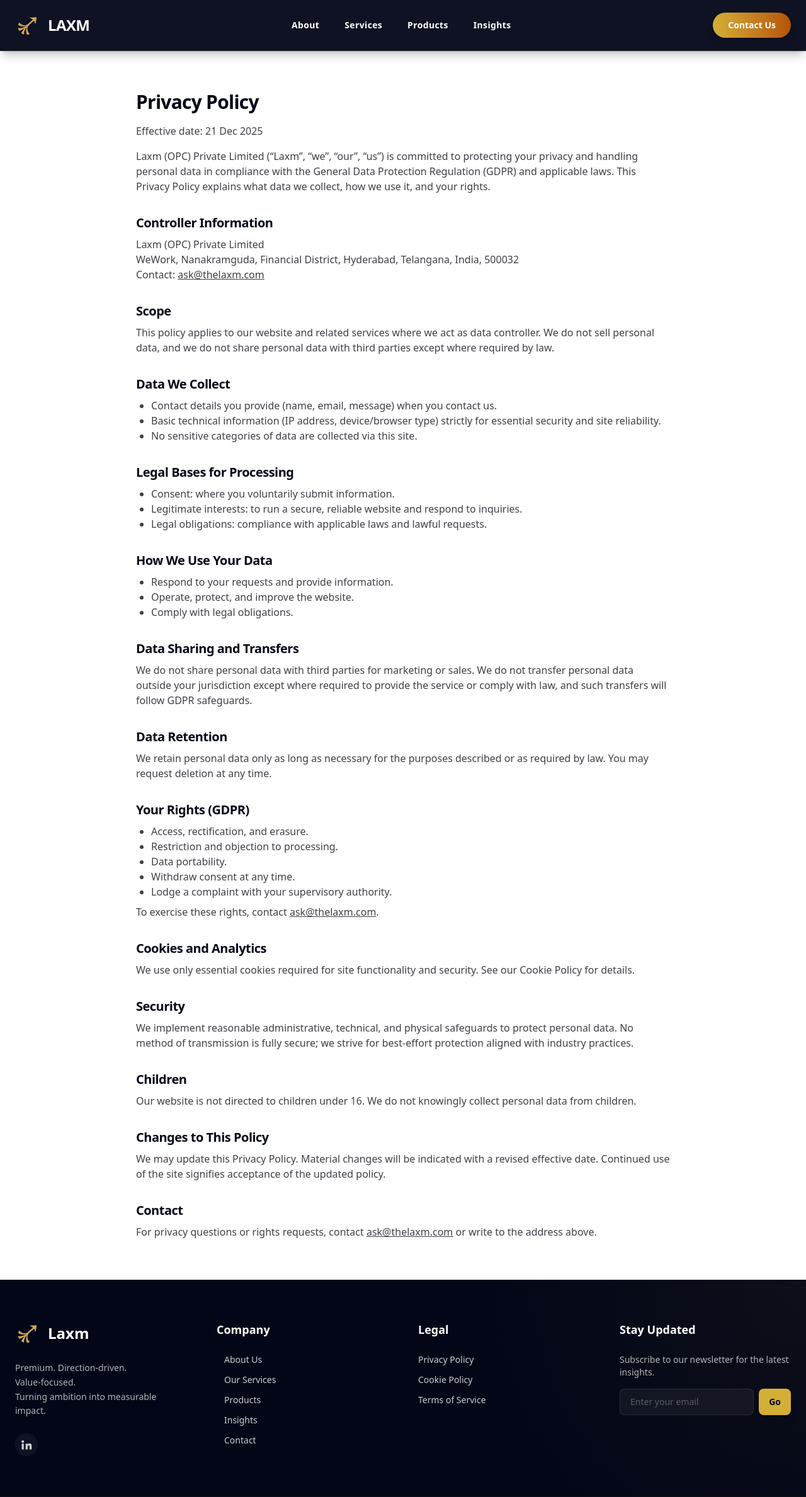
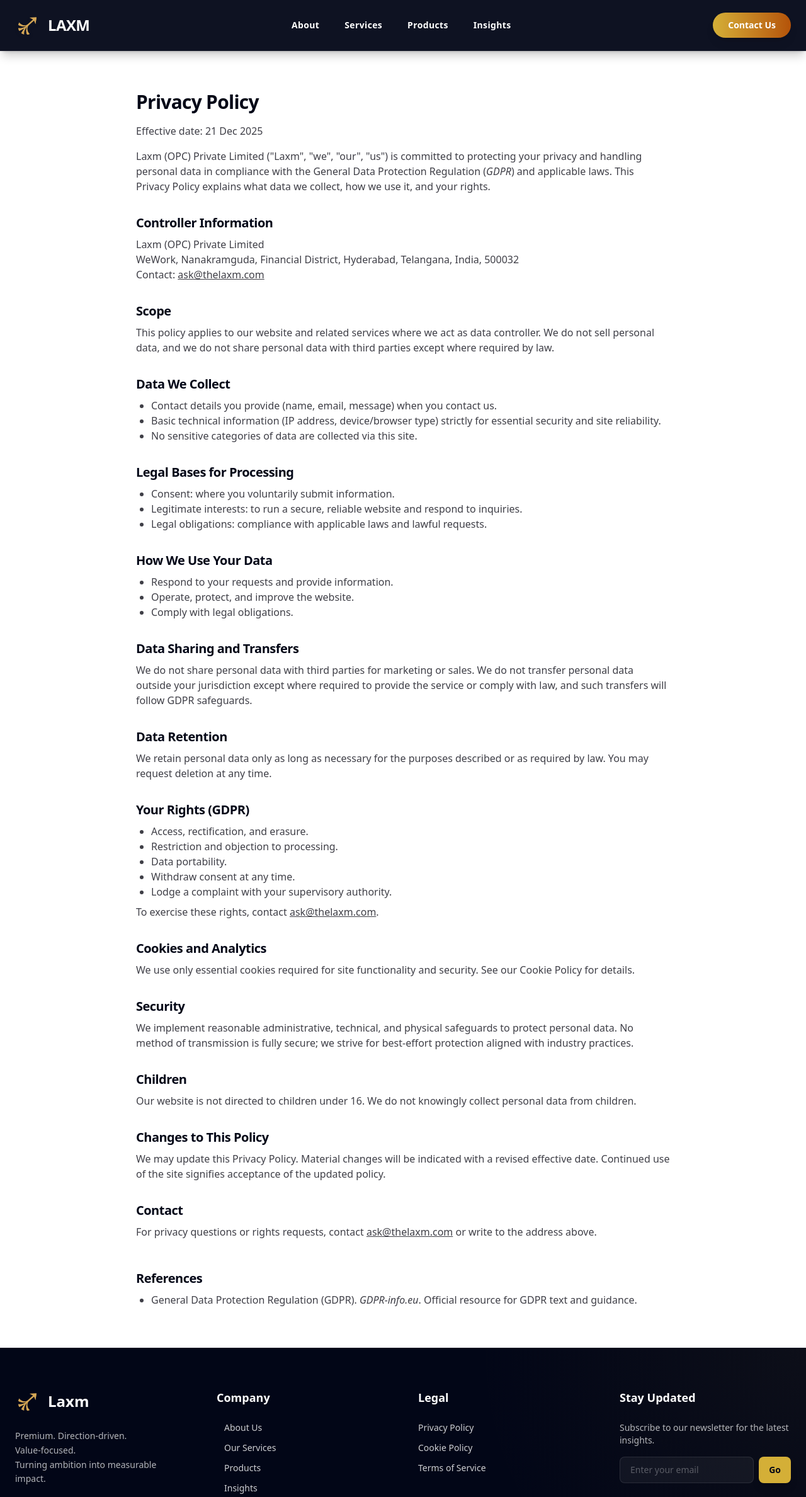
Before and after one commit to Laxm-OPC-Pvt-Ltd/website, a Next.js app: page /privacy-policy in a window 1280 px wide. Shown: the top 2377 px of the page at 63% size. Built offline with nearby package versions, Linux system fonts and the light colour scheme.

Commit message:
improvements

```diff
--- a/src/app/blog/[slug]/page.tsx
+++ b/src/app/blog/[slug]/page.tsx
@@ -81,6 +81,7 @@ export default async function PostPage({ params }: Props) {
     },
      keywords: post.tags?.join(", "),
      articleSection: post.category,
+     citation: post.references?.map((r) => r.url),
      timeRequired: `PT${post.readingTime}M`,
     inLanguage: "en-US",
     isPartOf: {
@@ -216,6 +217,7 @@ export default async function PostPage({ params }: Props) {
                        href={reference.url}
                        target="_blank"
                        rel="noopener noreferrer"
+                       data-source={reference.url}
                        className="text-[var(--gold)] hover:text-yellow-300 underline"
                      >
                        <cite>{reference.label}</cite>
--- a/src/app/cookie-policy/page.tsx
+++ b/src/app/cookie-policy/page.tsx
@@ -20,8 +20,10 @@ export const metadata: Metadata = {
 export default function CookiePolicy() {
   return (
     <section className="mx-auto max-w-4xl px-6 py-16">
-      <h1 className="text-3xl font-bold">Cookie Policy</h1>
-      <p className="mt-4 text-zinc-700">Effective date: 21 Dec 2025</p>
+       <h1 className="text-3xl font-bold">Cookie Policy</h1>
+       <p className="mt-4 text-zinc-700">
+         Effective date: <time dateTime="2025-12-21">21 Dec 2025</time>
+       </p>
       <p className="mt-4 text-zinc-700">
         This Cookie Policy explains how Laxm (OPC) Private Limited (“Laxm”,
         “we”) uses cookies and similar technologies on our website.
--- a/src/app/privacy-policy/page.tsx
+++ b/src/app/privacy-policy/page.tsx
@@ -21,11 +21,13 @@ export default function PrivacyPolicy() {
   return (
     <section className="mx-auto max-w-4xl px-6 py-16">
        <h1 className="text-3xl font-bold">Privacy Policy</h1>
-      <p className="mt-4 text-zinc-700">Effective date: 21 Dec 2025</p>
        <p className="mt-4 text-zinc-700">
-        Laxm (OPC) Private Limited (“Laxm”, “we”, “our”, “us”) is committed to
+         Effective date: <time dateTime="2025-12-21">21 Dec 2025</time>
+       </p>
+       <p className="mt-4 text-zinc-700">
+         Laxm (OPC) Private Limited ("Laxm", "we", "our", "us") is committed to
          protecting your privacy and handling personal data in compliance with
-        the General Data Protection Regulation (GDPR) and applicable laws. This
+         the General Data Protection Regulation (<cite><a href="https://gdpr-info.eu/" target="_blank" rel="noopener" data-source="https://gdpr-info.eu/">GDPR</a></cite>) and applicable laws. This
          Privacy Policy explains what data we collect, how we use it, and your
          rights.
        </p>
@@ -135,6 +137,25 @@ export default function PrivacyPolicy() {
          </a>{" "}
          or write to the address above.
        </p>
+
+       {/* References Section */}
+       <h2 className="mt-12 text-xl font-semibold">References</h2>
+       <ul className="mt-2 list-disc pl-6 text-zinc-700">
+         <li>
+           General Data Protection Regulation (GDPR).{" "}
+           <cite>
+             <a
+               href="https://gdpr-info.eu/"
+               target="_blank"
+               rel="noopener"
+               data-source="https://gdpr-info.eu/"
+             >
+               GDPR-info.eu
+             </a>
+           </cite>
+           . Official resource for GDPR text and guidance.
+         </li>
+       </ul>
      </section>
   );
 }
--- a/src/app/refund-policy/page.tsx
+++ b/src/app/refund-policy/page.tsx
@@ -16,8 +16,10 @@ export const metadata: Metadata = {
 export default function RefundPolicy() {
   return (
     <section className="mx-auto max-w-4xl px-6 py-16">
-      <h1 className="text-3xl font-bold">Refund Policy</h1>
-      <p className="mt-4 text-zinc-700">Effective date: 21 Dec 2025</p>
+       <h1 className="text-3xl font-bold">Refund Policy</h1>
+       <p className="mt-4 text-zinc-700">
+         Effective date: <time dateTime="2025-12-21">21 Dec 2025</time>
+       </p>
       <p className="mt-4 text-zinc-700">
         This Refund Policy describes how Laxm (OPC) Private Limited (“Laxm”)
         handles refunds for technology products and services.
--- a/src/app/terms-and-conditions/page.tsx
+++ b/src/app/terms-and-conditions/page.tsx
@@ -23,7 +23,9 @@ export default function TermsAndConditions() {
   return (
     <section className="mx-auto max-w-4xl px-6 py-16">
        <h1 className="text-3xl font-bold">Terms and Conditions</h1>
-      <p className="mt-4 text-zinc-700">Effective date: 21 Dec 2025</p>
+       <p className="mt-4 text-zinc-700">
+         Effective date: <time dateTime="2025-12-21">21 Dec 2025</time>
+       </p>
       <p className="mt-4 text-zinc-700">
         These Terms and Conditions (“Terms”) apply to use of our website and
         purchase or subscription to our technology products and services
@@ -102,7 +104,7 @@ export default function TermsAndConditions() {
       </p>
        <h2 className="mt-8 text-xl font-semibold">Governing Law</h2>
        <p className="mt-2 text-zinc-700">
-        These Terms are governed by the laws of India. Courts in Hyderabad,
+         These Terms are governed by the laws of <cite><a href="https://www.indiacode.nic.in/" target="_blank" rel="noopener" data-source="https://www.indiacode.nic.in/">India</a></cite>. Courts in Hyderabad,
          Telangana, India have exclusive jurisdiction.
        </p>
       <h2 className="mt-8 text-xl font-semibold">Changes</h2>
@@ -118,6 +120,25 @@ export default function TermsAndConditions() {
          </a>
          .
        </p>
+
+       {/* References Section */}
+       <h2 className="mt-12 text-xl font-semibold">References</h2>
+       <ul className="mt-2 list-disc pl-6 text-zinc-700">
+         <li>
+           Information Technology Act, 2000 and rules made thereunder.{" "}
+           <cite>
+             <a
+               href="https://www.indiacode.nic.in/"
+               target="_blank"
+               rel="noopener"
+               data-source="https://www.indiacode.nic.in/"
+             >
+               India Code (official government portal)
+             </a>
+           </cite>
+           .
+         </li>
+       </ul>
      </section>
   );
 }
--- a/src/app/terms-of-service/page.tsx
+++ b/src/app/terms-of-service/page.tsx
@@ -21,7 +21,7 @@ export default function TermsOfService() {
   return (
     <section className="mx-auto max-w-4xl px-6 py-16">
        <h1 className="text-3xl font-bold">Terms of Service</h1>
-      <p className="mt-4 text-zinc-700">Effective date: 21 Dec 2025</p>
+       <p className="mt-4 text-zinc-700">Effective date: <time dateTime="2025-12-21">21 Dec 2025</time></p>
       <p className="mt-4 text-zinc-700">
         These Terms govern your use of the website operated by Laxm (OPC)
         Private Limited (“Laxm”, “we”, “our”, “us”). By accessing or using the
@@ -89,7 +89,7 @@ export default function TermsOfService() {
       </p>
        <h2 className="mt-8 text-xl font-semibold">Governing Law</h2>
        <p className="mt-2 text-zinc-700">
-        These Terms are governed by the laws of India. You agree that the courts
+         These Terms are governed by the laws of <cite><a href="https://www.indiacode.nic.in/" target="_blank" rel="noopener" data-source="https://www.indiacode.nic.in/">India</a></cite>. You agree that the courts
          located in Hyderabad, Telangana, India shall have exclusive jurisdiction
          over any disputes.
        </p>
@@ -107,6 +107,25 @@ export default function TermsOfService() {
          </a>
          .
        </p>
+
+       {/* References Section */}
+       <h2 className="mt-12 text-xl font-semibold">References</h2>
+       <ul className="mt-2 list-disc pl-6 text-zinc-700">
+         <li>
+           Information Technology Act, 2000 and rules made thereunder.{" "}
+           <cite>
+             <a
+               href="https://www.indiacode.nic.in/"
+               target="_blank"
+               rel="noopener"
+               data-source="https://www.indiacode.nic.in/"
+             >
+               India Code (official government portal)
+             </a>
+           </cite>
+           .
+         </li>
+       </ul>
      </section>
   );
 }
```
Also changed, not shown: src/data/posts.ts (+6 -6 lines), public/grid.svg (added). Lines whose indentation alone changed are shown as unchanged.
